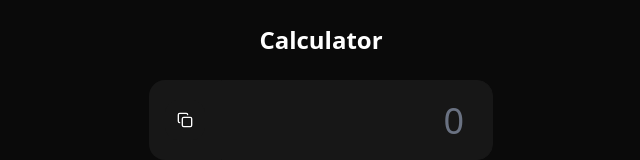
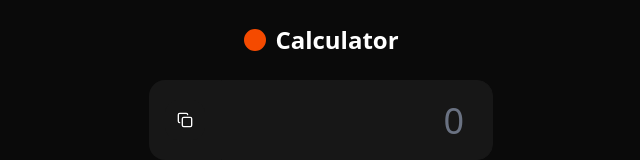
Before and after one commit to 758gianni/calculator, a React (Vite) app: page / in a window 1280 px wide. Shown: the top 160 px of the page, without its empty margins (319-959 px from the left). Built offline with nearby package versions, Linux system fonts and the light colour scheme.

Commit message:
Add circle icon to header

```diff
--- a/src/app.tsx
+++ b/src/app.tsx
@@ -1,5 +1,5 @@
 import { useEffect, useRef } from 'react';
-import { Copy, Divide, Dot, Equal, Minus, Parentheses, Percent, Plus, X } from 'lucide-react';
+import { Circle, Copy, Divide, Dot, Equal, Minus, Parentheses, Percent, Plus, X } from 'lucide-react';
 import { useCalculator } from './contexts/calculator-context';
 import { CalculatorButton } from './components/calculator-button';
 
@@ -21,7 +21,9 @@ const App = () => {
 
 	return (
 		<div className='h-full max-w-screen-xl mx-auto bg-neutral-950 flex flex-col items-center justify-center'>
-			<header className='w-full h-20 max-w-screen-xl flex items-center justify-center px-4 sm:px-6 lg:px-16'>
+			<header className='w-full h-20 max-w-screen-xl flex items-center justify-center gap-2 px-4 sm:px-6 lg:px-16'>
+				<Circle className='size-6 text-orange-600 fill-orange-600' />
+
 				<h1 className='font-semibold text-2xl text-white'>Calculator</h1>
 			</header>
 
```
